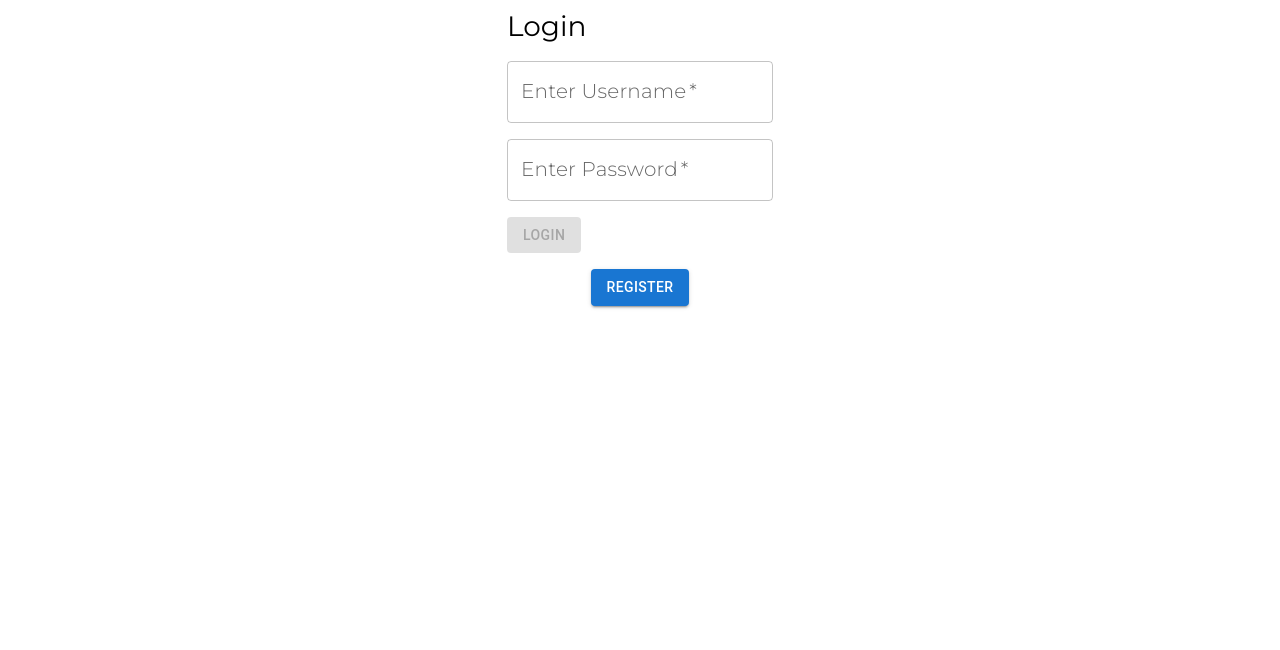
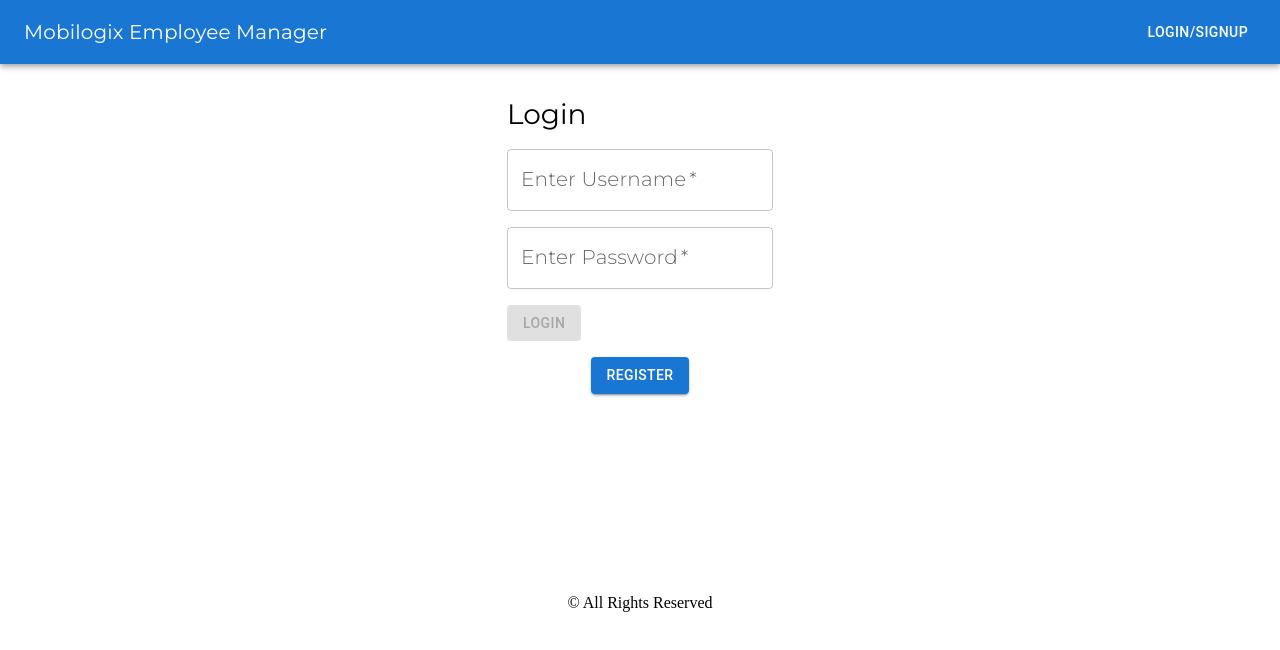
Before and after one commit to AwaisKhanGit/mobilogixfull, a React (Create React App) app: page /login in a window 1280 px wide. Shown: the top 650 px of the page. Built offline with nearby package versions, Linux system fonts and the light colour scheme; no server answers.

Commit message:
add validations on the mongoose models

```diff
--- a/src/components/AddEmployee/AddEmployee.jsx
+++ b/src/components/AddEmployee/AddEmployee.jsx
@@ -28,6 +28,9 @@
     },
     imageUploadButton:{
         marginTop : "0.5rem"
+    },
+    experiencesChips:{
+        maxWidth:"25% !important"
     }
   });
 
@@ -225,7 +228,7 @@
                 <AddIcon />
             </IconButton>
             </Grid>
-            <Grid item>
+            <Grid item className = {classes.experiencesChips}>
                 {experiences.map((exp,index)=><Chip key = {index} label={exp} onDelete={()=>{handleExperienceDelete(index)}}/>)}
             </Grid>
            {
--- a/src/components/App/App.js
+++ b/src/components/App/App.js
@@ -8,11 +8,13 @@
 import RegisterPage from '../RegisterPage/RegisterPage'
 import Detail from '../Detail/Detail'
 import AddEmployee from '../AddEmployee/AddEmployee'
-
+import Header from '../Header/Header'
+import Footer from '../Footer/Footer'
 
 function App() {
   const dispatch = useDispatch();
   const user = useSelector(store => store.user);
+  const employee = useSelector(store => store.employee);
 
   useEffect(() => {
     dispatch({ type: 'FETCH_USER' })
@@ -20,8 +22,8 @@
 
   return (
     <ThemeProvider theme={theme}>
-    <div className="App">
       <Router>
+      <Header/>
         <Routes>
           <Route path="/" exact element={!user._id ? <Navigate  to="/login" /> : <Home />} />
           <Route path="/login" exact element={user._id ? <Navigate  to="/" /> : <LoginPage />} />
@@ -29,9 +31,10 @@
           <Route path="/detail/:id" exact element={!user._id ? <Navigate  to="/detail" /> : <Detail />} />
           <Route path="/add" exact element= { user.userRole === "admin" && <AddEmployee />} />
           <Route path="/edit/:id" exact element= { user.userRole === "admin" && <AddEmployee />} />
+          <Route path='*' element={<h1> 404 : PAGE NOT FOUND </h1>} />
         </Routes>
+      <Footer/>
       </Router>
-    </div>
     </ThemeProvider>
   );
 }
--- a/src/components/Detail/Detail.jsx
+++ b/src/components/Detail/Detail.jsx
@@ -8,7 +8,6 @@
 
 const useStyles = makeStyles({
   mainContainer: {
-    width:"80%",
     margin:"auto",
     marginTop:"4rem"
   },
@@ -25,7 +24,7 @@
   const employeeDetail = useSelector(state => state.employee[id])
 
   return (
-      <Grid container direction="column"  className={classes.mainContainer}>
+      <Grid container direction="column" xs={10} className={classes.mainContainer}>
         <Grid item style={{marginBottom:"1rem"}}>
             <Typography variant="h6" >Employee Detail</Typography>
         </Grid>
--- /dev/null
+++ b/src/components/Footer/Footer.css
@@ -0,0 +1,7 @@
+footer {
+  display: flex;
+  text-align: center;
+  margin-top: 200px;
+  margin-bottom: 50px;
+  flex-direction: column;
+}
--- /dev/null
+++ b/src/components/Footer/Footer.jsx
@@ -0,0 +1,9 @@
+import React from 'react';
+import './Footer.css';
+
+
+function Footer() {
+  return <footer>&copy; All Rights Reserved </footer>;
+}
+
+export default Footer;
--- /dev/null
+++ b/src/components/Header/Header.jsx
@@ -0,0 +1,61 @@
+import React,{useState} from 'react';
+import AppBar from '@mui/material/AppBar';
+import Toolbar from '@mui/material/Toolbar';
+import Typography from '@mui/material/Typography';
+import swal from 'sweetalert';
+import Button from '@mui/material/Button';
+import { Link } from 'react-router-dom';
+import { useDispatch } from 'react-redux';
+import { useSelector } from 'react-redux';
+import { makeStyles } from '@mui/styles';
+
+const useStyles = makeStyles({
+    appBar : {
+        marginBottom : "2em"
+    },
+    siteHeading : {
+        color : "white",
+        textDecoration : "none"
+    }
+  });
+
+export default function Header() {
+
+
+  const user = useSelector((store) => store.user);
+  const dispatch = useDispatch();
+  const classes = useStyles();
+
+  const onLogOut = ()=> {
+    swal({
+        title: "Are you sure you want to logout?",
+        icon: "warning",
+        buttons: true,
+        dangerMode: true,
+      })
+      .then((confirmLogout) => {
+        if (confirmLogout) {
+          dispatch({type : "LOGOUT"})
+          swal("You have logged out", {
+            icon: "success",
+          });
+        } else {
+          swal("Your imaginary file is safe!");
+        }
+      });
+  }
+
+    return (
+        <AppBar position="static" className={classes.appBar}>
+          <Toolbar>
+            <Typography variant="h6" component="div" sx={{ flexGrow: 1 }} component={Link} to = "/"
+            className = {classes.siteHeading}>
+                 Mobilogix Employee Manager
+            </Typography>
+            {user.userRole === "admin" && <Button color="inherit" component={Link} to = "/add">Add Employee</Button>}
+            {!user._id && <Button color="inherit">Login/SignUp</Button>}
+            {user._id && <Button color="inherit" onClick = {onLogOut} >Logout</Button>}
+          </Toolbar>
+        </AppBar>
+    );
+  }
--- a/src/components/Home/Home.css
+++ b/src/components/Home/Home.css
@@ -5,3 +5,7 @@
 .image-card:hover .edit-image{
     visibility: visible;
 }
+
+body {
+    margin: 0;
+}
--- a/src/components/Home/Home.jsx
+++ b/src/components/Home/Home.jsx
@@ -21,12 +21,8 @@
 
 const useStyles = makeStyles({
   editImage: {
-      position : "absolute",
-      top : 23,
-      borderRadius: "50%",
-      border : "1px solid white",
-      width: "40px",
-      height: "40px"
+      position : "relative",
+      bottom: 140
   },
 });
 
@@ -51,7 +47,6 @@
     const [open, setOpen] = useState(false);
     const [image, setImage] = useState("");
     const [selectedImageId, setselectedImageId] = useState("");
-    const handleOpen = () => setOpen(true);
     const handleClose = () => setOpen(false);
     const deletionStatus = useSelector(store => store.errors.employeeDeletionMessage)
 
@@ -76,6 +71,7 @@
           payload : {id : selectedImageId, data }
       })
       setOpen(false)
+      setImage("")
     }
 
     const onDeleteHanlder = (id) => {
```
Also changed, not shown: src/components/App/App.css (deleted), 2 other files (tests, documents, lock files or other folders).
